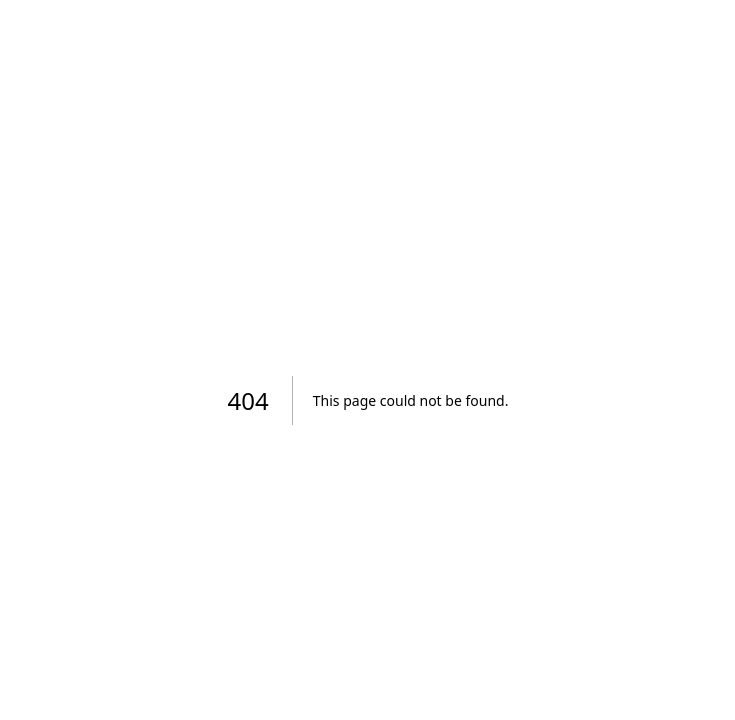
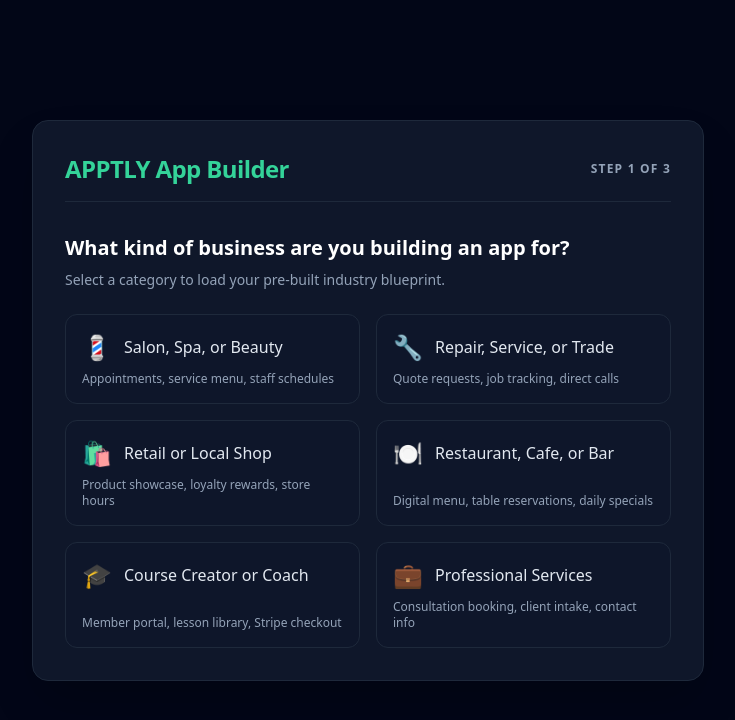
Before and after one commit to myapptly/apptly-website, a Next.js app: page /apptly-app in a window 1280 px wide. Before the commit this address had no page. Shown: the top 720 px of the page, without its empty margins (272-1007 px from the left). Built offline with nearby package versions, Linux system fonts and the light colour scheme.

Commit message:
Create apptly app page.tsx

```diff
--- /dev/null
+++ b/app/apptly-app/page.tsx
@@ -0,0 +1,112 @@
+"use client";
+
+import { useState } from "react";
+
+const BUSINESS_TYPES = [
+  { id: "salon", label: "Salon, Spa, or Beauty", icon: "💈", description: "Appointments, service menu, staff schedules" },
+  { id: "repair", label: "Repair, Service, or Trade", icon: "🔧", description: "Quote requests, job tracking, direct calls" },
+  { id: "retail", label: "Retail or Local Shop", icon: "🛍️", description: "Product showcase, loyalty rewards, store hours" },
+  { id: "restaurant", label: "Restaurant, Cafe, or Bar", icon: "🍽️", description: "Digital menu, table reservations, daily specials" },
+  { id: "creator", label: "Course Creator or Coach", icon: "🎓", description: "Member portal, lesson library, Stripe checkout" },
+  { id: "professional", label: "Professional Services", icon: "💼", description: "Consultation booking, client intake, contact info" },
+];
+
+export default function ApptlyBuilder() {
+  const [step, setStep] = useState(1);
+  const [selectedType, setSelectedType] = useState<string | null>(null);
+  const [businessName, setBusinessName] = useState("");
+
+  return (
+    <div className="min-h-screen bg-slate-950 text-white flex flex-col items-center justify-center p-6">
+      <div className="w-full max-w-2xl bg-slate-900 border border-slate-800 rounded-2xl p-8 shadow-2xl">
+        <div className="flex items-center justify-between mb-8 border-b border-slate-800 pb-4">
+          <h1 className="text-2xl font-bold tracking-tight text-emerald-400">APPTLY App Builder</h1>
+          <span className="text-xs text-slate-400 uppercase tracking-widest font-semibold">Step {step} of 3</span>
+        </div>
+
+        {step === 1 && (
+          <div>
+            <h2 className="text-xl font-semibold mb-2">What kind of business are you building an app for?</h2>
+            <p className="text-slate-400 text-sm mb-6">Select a category to load your pre-built industry blueprint.</p>
+
+            <div className="grid grid-cols-1 md:grid-cols-2 gap-4">
+              {BUSINESS_TYPES.map((item) => (
+                <button
+                  key={item.id}
+                  onClick={() => {
+                    setSelectedType(item.id);
+                    setStep(2);
+                  }}
+                  className={`p-4 rounded-xl border text-left transition-all duration-200 flex flex-col justify-between hover:border-emerald-500 hover:bg-slate-800/50 ${
+                    selectedType === item.id ? "border-emerald-500 bg-slate-800" : "border-slate-800 bg-slate-900/50"
+                  }`}
+                >
+                  <div className="flex items-center space-x-3 mb-2">
+                    <span className="text-2xl">{item.icon}</span>
+                    <span className="font-medium text-slate-200">{item.label}</span>
+                  </div>
+                  <p className="text-xs text-slate-400">{item.description}</p>
+                </button>
+              ))}
+            </div>
+          </div>
+        )}
+
+        {step === 2 && (
+          <div>
+            <button
+              onClick={() => setStep(1)}
+              className="text-xs text-slate-400 hover:text-white mb-4 flex items-center gap-1"
+            >
+              ← Back to business types
+            </button>
+            <h2 className="text-xl font-semibold mb-2">Name your app</h2>
+            <p className="text-slate-400 text-sm mb-6">This will appear on your main screen and header bar.</p>
+
+            <input
+              type="text"
+              placeholder="e.g. Main Street Auto Repair"
+              value={businessName}
+              onChange={(e) => setBusinessName(e.target.value)}
+              className="w-full p-4 rounded-xl bg-slate-950 border border-slate-800 text-white focus:outline-none focus:border-emerald-500 mb-6"
+            />
+
+            <button
+              disabled={!businessName.trim()}
+              onClick={() => setStep(3)}
+              className="w-full py-4 rounded-xl bg-emerald-500 text-slate-950 font-bold hover:bg-emerald-400 disabled:opacity-50 transition"
+            >
+              Generate Live Preview →
+            </button>
+          </div>
+        )}
+
+        {step === 3 && (
+          <div className="text-center py-8">
+            <div className="inline-block p-4 bg-emerald-500/10 text-emerald-400 rounded-full mb-4 text-3xl">📱</div>
+            <h2 className="text-2xl font-bold mb-1">{businessName}</h2>
+            <p className="text-slate-400 text-sm mb-6">
+              Blueprint Mode: <span className="text-emerald-400 capitalize">{selectedType}</span>
+            </p>
+
+            <div className="p-6 bg-slate-950 rounded-xl border border-slate-800 max-w-sm mx-auto text-left mb-6 shadow-inner">
+              <div className="h-3 w-20 bg-emerald-500/40 rounded mb-3"></div>
+              <div className="h-6 w-3/4 bg-slate-800 rounded mb-2"></div>
+              <div className="h-3 w-1/2 bg-slate-800/60 rounded mb-6"></div>
+              <div className="h-10 w-full bg-emerald-500 rounded-lg text-center leading-10 text-slate-950 font-semibold text-sm">
+                Interactive App Shell Ready
+              </div>
+            </div>
+
+            <button
+              onClick={() => setStep(1)}
+              className="text-xs text-slate-400 hover:text-white underline"
+            >
+              Start Over
+            </button>
+          </div>
+        )}
+      </div>
+    </div>
+  );
+}
```
